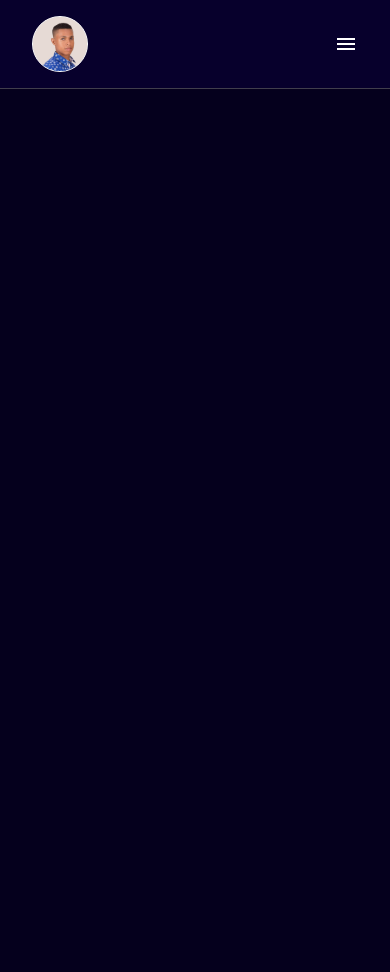
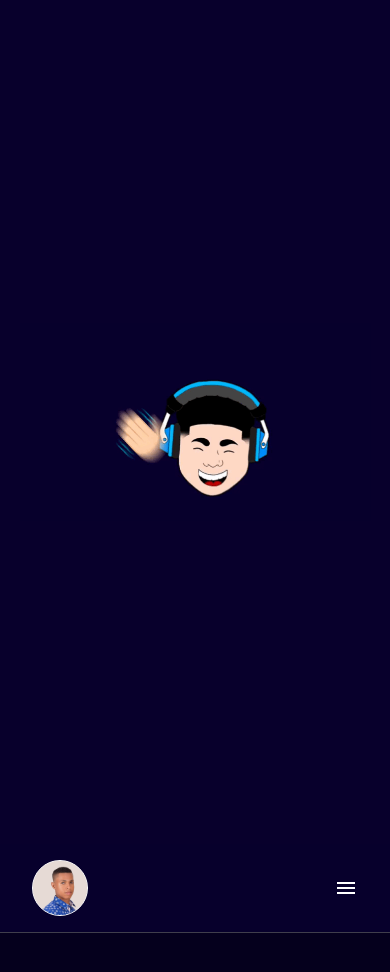
Before and after one commit to RonnyDLS/ronny_portafolio, an Angular app: page / in a window 390 px wide. Shown: the top 972 px of the page. Before the commit the page ends 844 px from the top, so only its background shows below. Built offline with nearby package versions, Linux system fonts and the light colour scheme; a web font is replaced by a local one.

Commit message:
Pantalla bienvenida responsive

```diff
--- a/src/app/app.component.html
+++ b/src/app/app.component.html
@@ -1,2 +1,2 @@
-<!-- <app-bienvenida></app-bienvenida> -->
+<app-bienvenida></app-bienvenida>
 <div #cambios></div>
--- a/src/app/bienvenida/bienvenida.component.css
+++ b/src/app/bienvenida/bienvenida.component.css
@@ -19,9 +19,6 @@
     .video_bienvenida{
         max-width: 60%;
         max-height: 60%;
-        background-color: #08002C;
-        object-fit: cover;
-        overflow: hidden;
     }
 }
 
@@ -39,8 +36,5 @@
     .video_bienvenida{
         max-width: 90%;
         max-height: 90%;
-        background-color: #08002C;
-        object-fit: cover;
-        overflow: hidden;
     }
 }
--- a/src/app/bienvenida/bienvenida.component.html
+++ b/src/app/bienvenida/bienvenida.component.html
@@ -1,3 +1,3 @@
 <div class="cj_bienvenida">
-    <img src="assets/gif/video_bienvenida.gif" alt="">
+    <img class="video_bienvenida" src="assets/gif/video_bienvenida.gif" alt="">
 </div>
```
